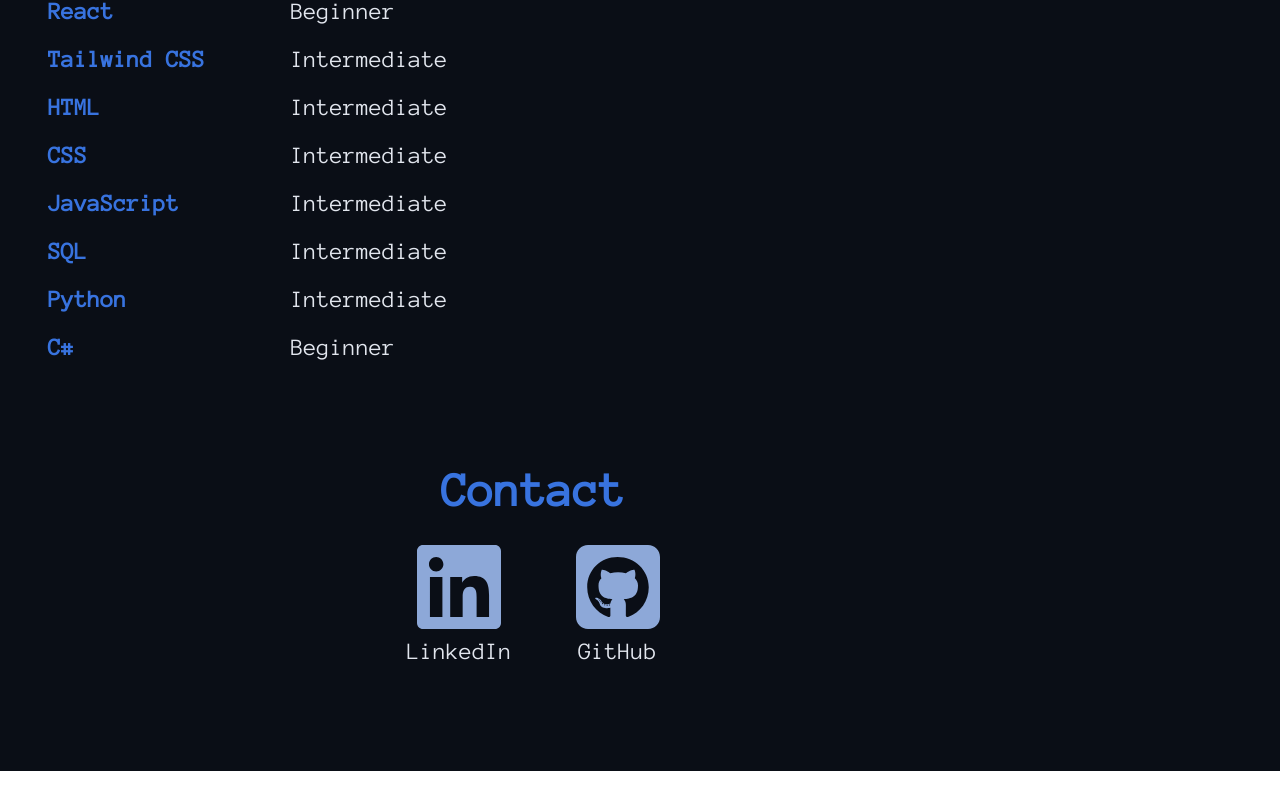
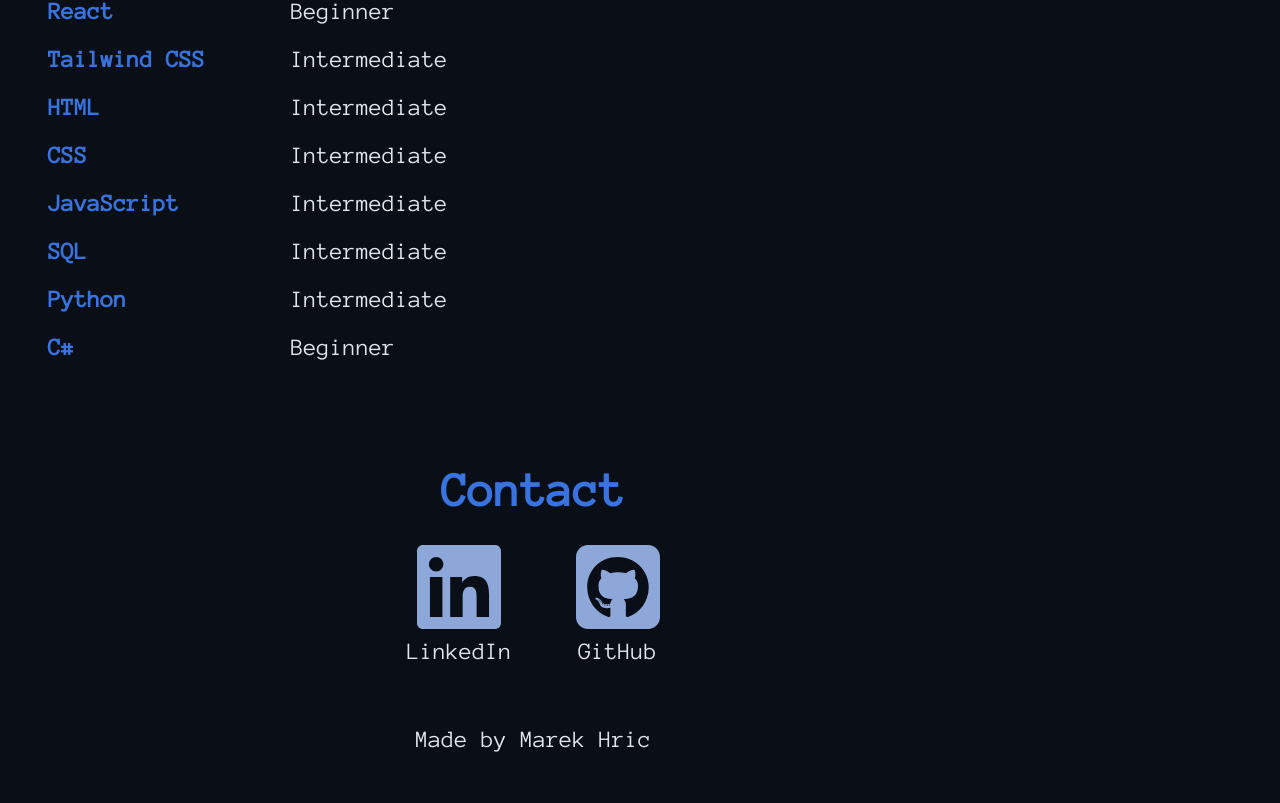
Before and after one commit to Marek324/Personal-page, a React (Vite) app: page / in a window 1280 px wide. Shown: the part 1869-2672 px from the top of the page. Before the commit the page ends 2640 px from the top, so only its background shows below. Built offline with nearby package versions, Linux system fonts and the light colour scheme.

Commit message:
Added Footer to Body

```diff
--- a/src/App.tsx
+++ b/src/App.tsx
@@ -6,8 +6,8 @@ function App() {
     return (
         <div className="text-text bg-background flex font-anonymous-pro">
             <Suspense fallback="Loading...">
+                <NavBar />
                 <Body />
-                <NavBar />
             </Suspense>
         </div>
     );
--- a/src/components/Body.tsx
+++ b/src/components/Body.tsx
@@ -1,6 +1,7 @@
 import About from "./sections/About";
 import Contact from "./sections/Contact";
 import Education from "./sections/Education";
+import Footer from "./sections/Footer";
 import Home from "./sections/Home";
 import Skills from "./sections/Skills";
 
@@ -12,6 +13,7 @@ function Body() {
             <About />
             <Skills />
             <Contact />
+            <Footer />
         </div>
     );
 }
```
